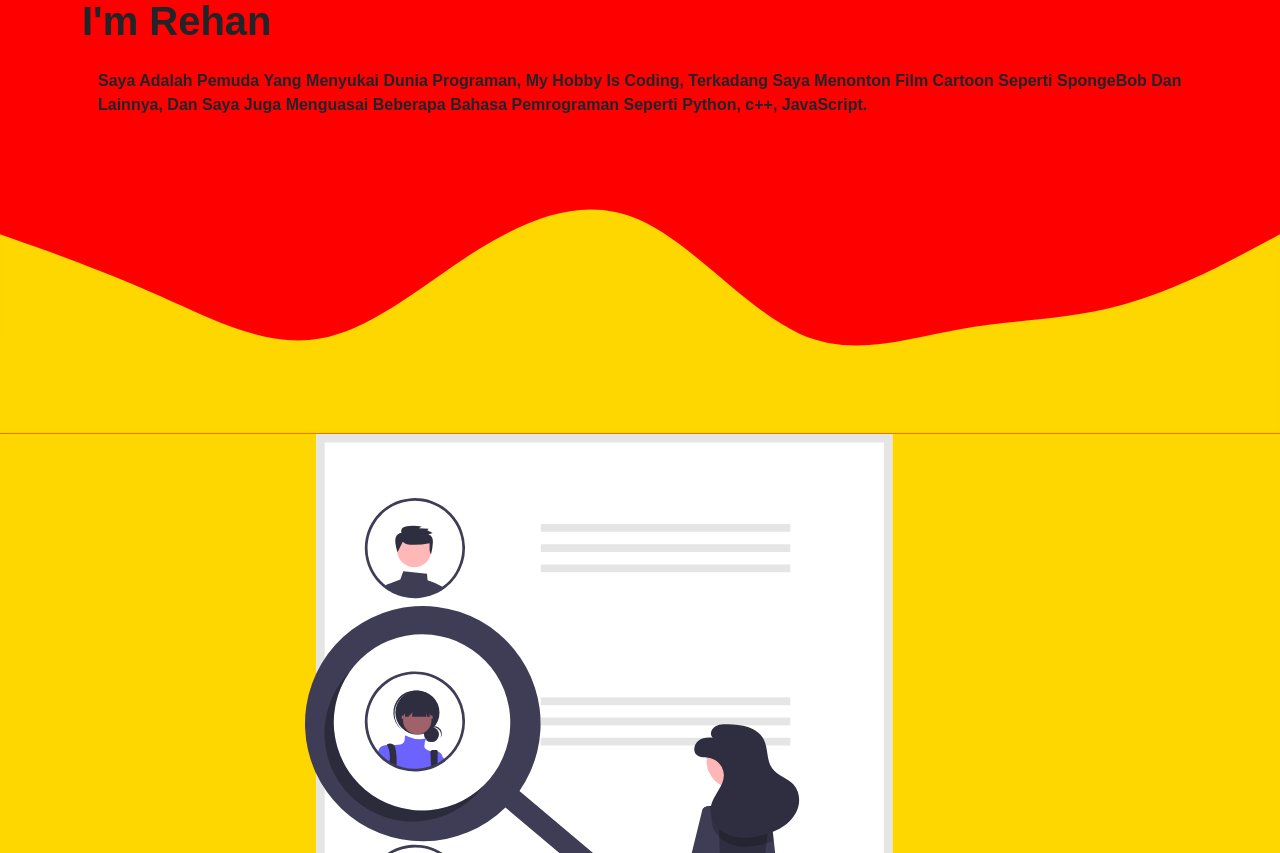
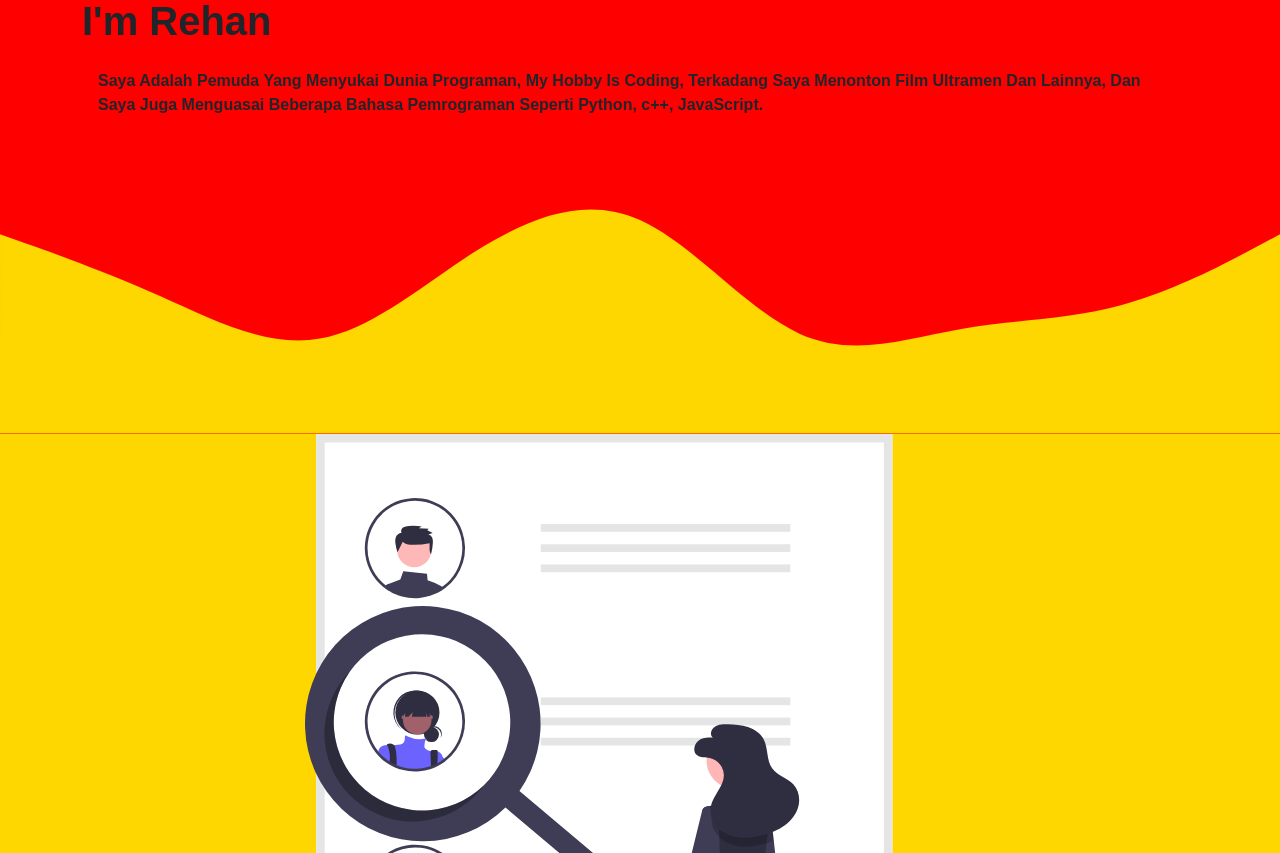
Before and after one commit to R3HAN6/R3HAN6.github.io, a plain HTML site: page index.html in a window 1280 px wide. Shown: the part 1011-1864 px from the top of the page. Drawn offline with nearby package versions, Linux system fonts and the light colour scheme; no server answers; a web font is replaced by a local one.

Commit message:
index.html

```diff
--- a/index.html
+++ b/index.html
@@ -116,8 +116,7 @@
             <div>
                <h1 class="m-name fw-bold">I'm Rehan</h1>
                <p class="p-3 fw-bold">
-                 Saya Adalah Pemuda Yang Menyukai Dunia Programan, My Hobby Is Coding, Terkadang Saya Menonton Film Cartoon
-                  Seperti SpongeBob Dan Lainnya, Dan Saya Juga Menguasai Beberapa
+                 Saya Adalah Pemuda Yang Menyukai Dunia Programan, My Hobby Is Coding, Terkadang Saya Menonton Film Ultramen Dan Lainnya, Dan Saya Juga Menguasai Beberapa
                   Bahasa Pemrograman Seperti Python, c++, JavaScript.
                </p>
             </div>
```
